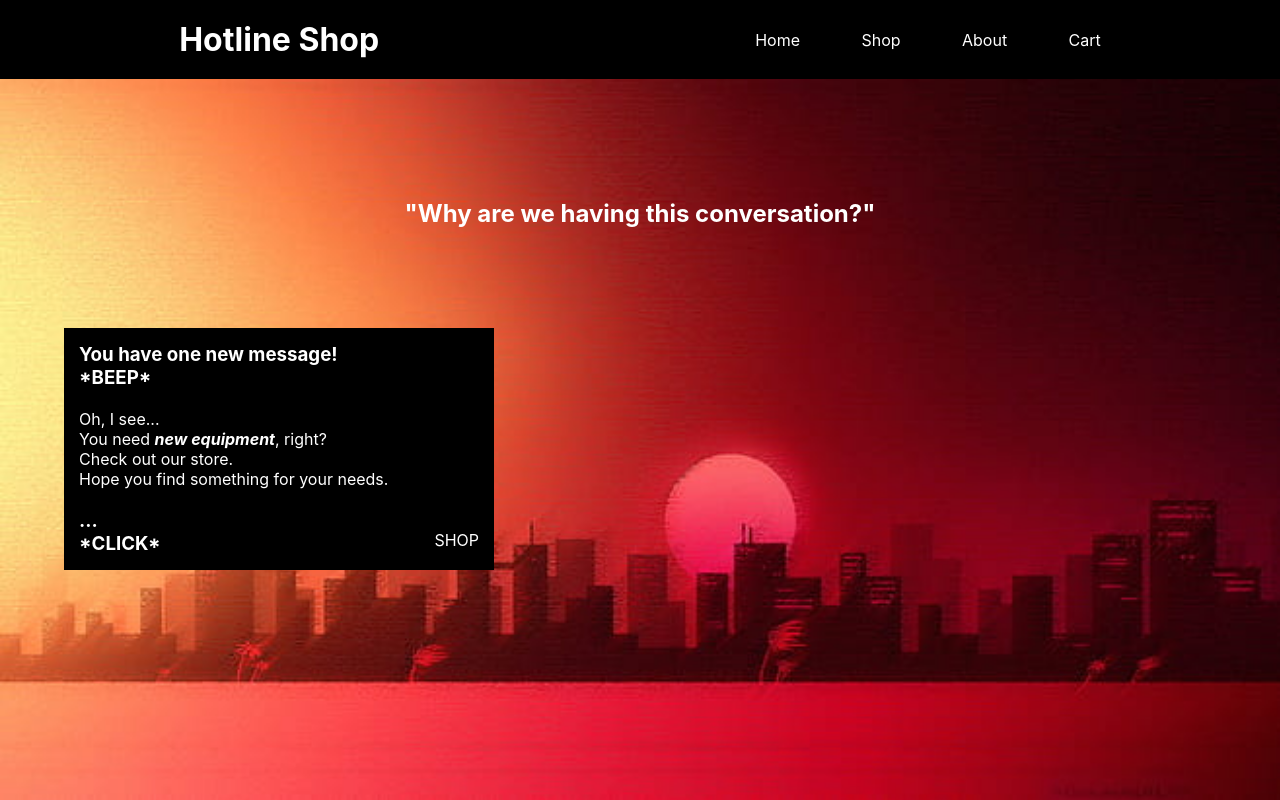
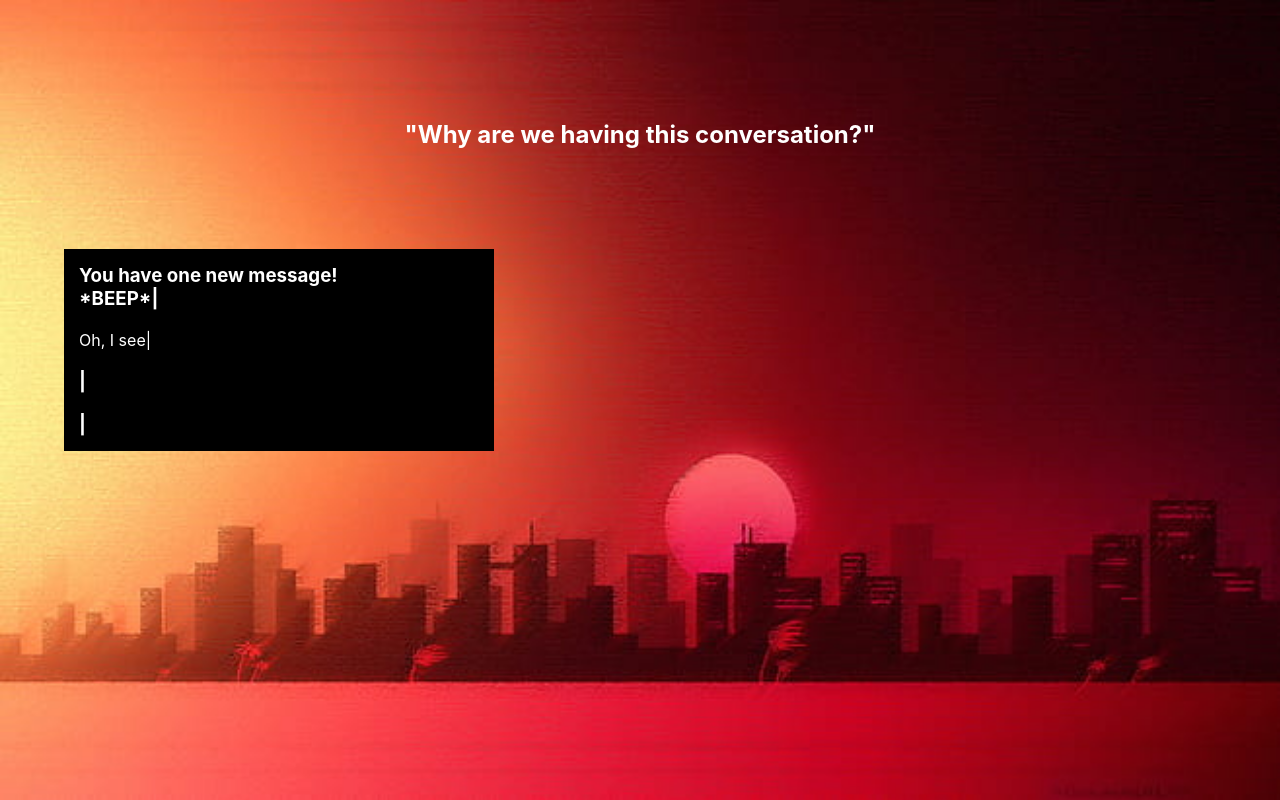
Before and after one commit to niklonskyi/shopping-cart, a React (Create React App) app: page / in a window 1280 px wide. Built offline with nearby package versions, Linux system fonts and the light colour scheme.

Commit message:
Added type animation

```diff
--- a/src/view/Home.js
+++ b/src/view/Home.js
@@ -1,10 +1,11 @@
 import Header from "../components/Header";
 import '../styles/home.sass';
+import { TypeAnimation } from 'react-type-animation';
+import FullHeight from "react-full-height";
 
-function Home() {
+function Home(props) {
     return (
         <div  className={'home background'}>
-            <Header></Header>
             <main className={'padding'}>
                 <div>
                     <div className="center_heading">
@@ -12,22 +13,52 @@ function Home() {
                     </div>
                     <div className="content">
                         <div className="article">
-                            <h3>You have one new message! <br/>
-                                *BEEP*</h3>
+                            <TypeAnimation
+                                sequence={[
+                                    'You have one new message!',
+                                    1000,
+                                    'You have one new message! \n *BEEP*'
+                                ]}
+                                wrapper='h3'
+                                cursor={true}
+                                style={{whiteSpace: 'pre-line'}}
+                            />
                             <br/>
-                            <p>Oh, I see... <br/>
-                            You need <b><i>new equipment</i></b>, right? <br/>
-                            Check out our store. <br/>
-                            Hope you find something for your needs. <br/>
-                            </p>
+                            <TypeAnimation
+                                sequence={[
+                                    5000,
+                                    'Oh, I see.',
+                                    500,
+                                    'Oh, I see..',
+                                    500,
+                                    'Oh, I see...',
+                                    500,
+                                    'Oh, I see... \n You need new equipment, right?',
+                                    1000,
+                                    'Oh, I see... \n You need new equipment, right? \n Check out our store.',
+                                    1000,
+                                    'Oh, I see... \n You need new equipment, right? \n Check out our store. \n Hope you find something for your needs.'
+                                ]}
+                                wrapper='p'
+                                cursor={true}
+                                style={{whiteSpace: 'pre-line'}}
+                            />
                             <br/>
-                            <h3>... <br/>
-                                *CLICK*</h3>
-                        </div>
-                        <div className="shop_link">
-                            <div className="link">
-                                <a href="/shop">SHOP</a>
-                            </div>
+                            <TypeAnimation
+                            sequence={[
+                                19000,
+                                '...'
+                            ]}
+                            wrapper='h3'/>
+                            <br/>
+                            <a href="/shop" style={{width: '100px'}}>
+                                <TypeAnimation
+                                    sequence={[
+                                        20000,
+                                        '*CLICK*'
+                                    ]}
+                                    wrapper='h3'/>
+                            </a>
                         </div>
                     </div>
                 </div>
```
